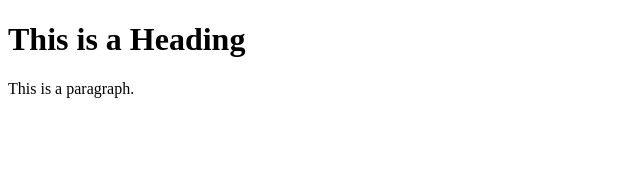
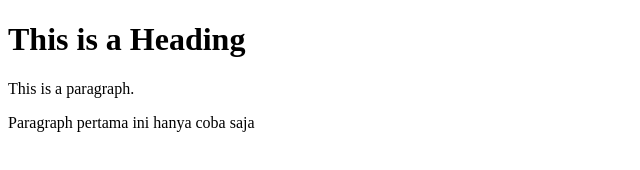
Before and after one commit to mnurwegiono/cobasaja, a plain HTML site: page index.html in a window 1280 px wide. Shown: the whole page, without its empty margins (0-640 px from the left). Drawn offline with Linux system fonts and the light colour scheme.

Commit message:
menambahkan isi dari paragrah pertama di index.html

```diff
--- a/index.html
+++ b/index.html
@@ -7,6 +7,9 @@
 
 <h1>This is a Heading</h1>
 <p>This is a paragraph.</p>
+<p>
+    Paragraph pertama ini hanya coba saja
+</p>
 
 </body>
 </html>
```
